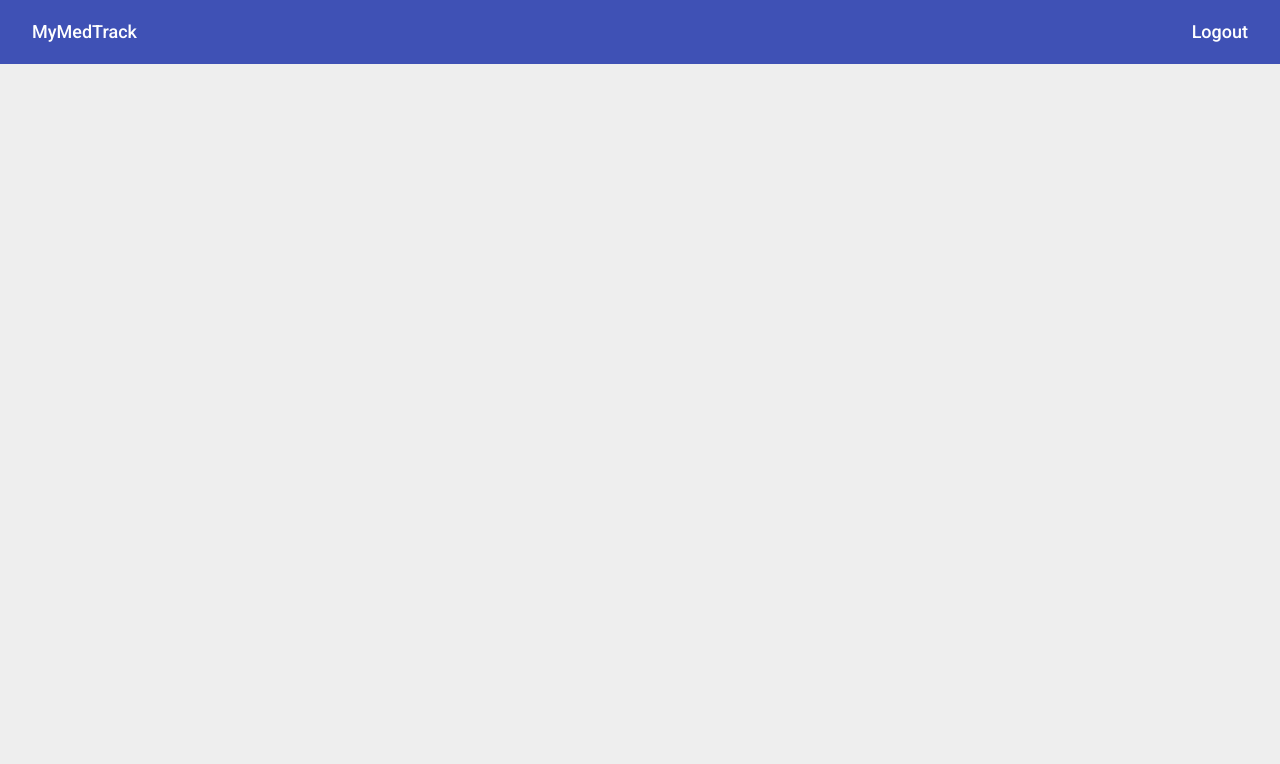
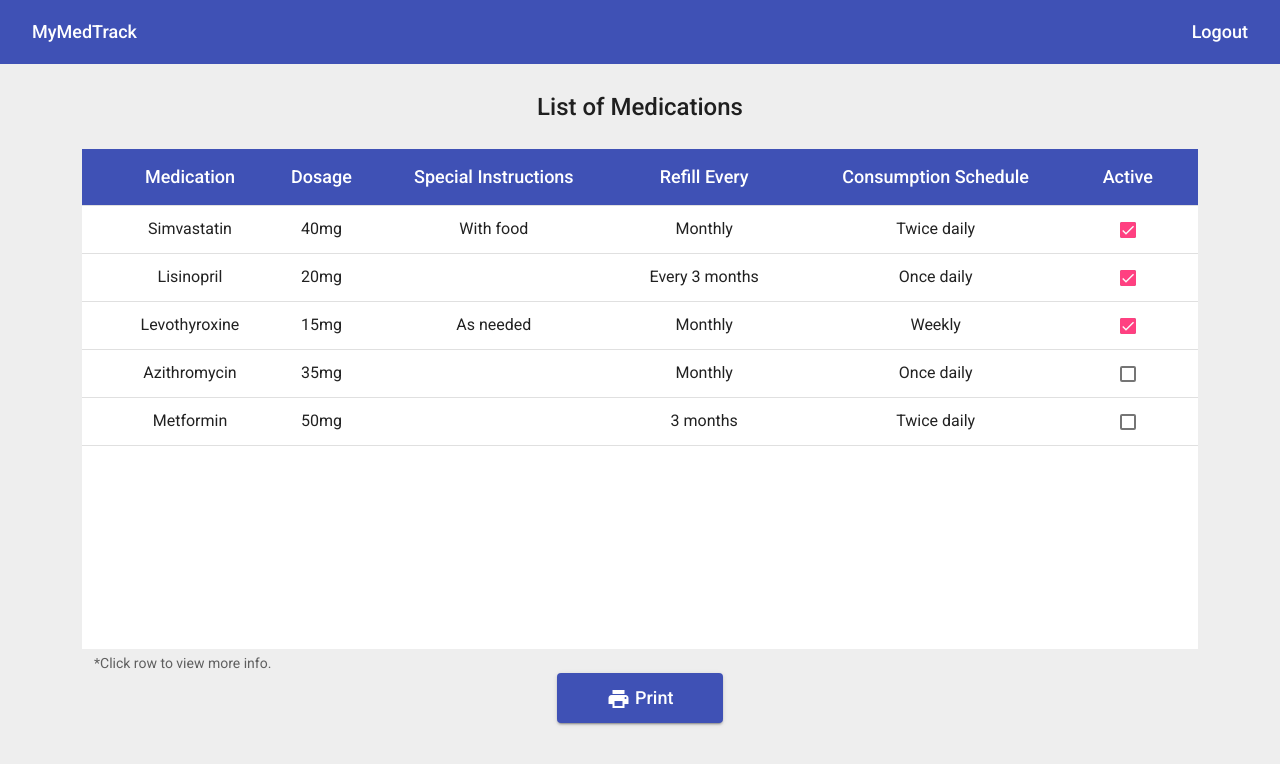
Before and after one commit to hayescody27/my-med-track, an Angular app: page /medication-list in a window 1280 px wide. Before the commit this address led to /. Shown: the top 764 px of the page. Built offline with nearby package versions, Linux system fonts and the light colour scheme.

Commit message:
Medication List done

```diff
--- a/src/app/app-routing.module.ts
+++ b/src/app/app-routing.module.ts
@@ -3,12 +3,14 @@ import { Routes, RouterModule } from '@angular/router';
 import { HomeComponent } from './home/home.component';
 import { MedicationAlertComponent } from './medication-alert/medication-alert.component';
 import { MedicationDetailsComponent } from './medication-details/medication-details.component';
+import { MedicationListComponent } from './medication-list/medication-list.component';
 
 const routes: Routes = [
   { path: '', pathMatch: 'full', redirectTo: 'home' },
   { path: 'home', component: HomeComponent },
   { path: 'medication-details', component: MedicationDetailsComponent },
-  { path: 'medication-alert', component: MedicationAlertComponent }
+  { path: 'medication-alert', component: MedicationAlertComponent },
+  { path: 'medication-list', component: MedicationListComponent }
 ];
 
 @NgModule({
--- a/src/app/app.module.ts
+++ b/src/app/app.module.ts
@@ -23,6 +23,7 @@ import { FormsModule, ReactiveFormsModule } from '@angular/forms';
 import { MedicationAlertComponent } from './medication-alert/medication-alert.component';
 import { RouteReuseStrategy } from '@angular/router';
 import { CustomRouteReuseStrategy } from './custom-route-reuse-strategy';
+import { MedicationListComponent } from './medication-list/medication-list.component';
 
 @NgModule({
   declarations: [
@@ -31,7 +32,8 @@ import { CustomRouteReuseStrategy } from './custom-route-reuse-strategy';
     HomeComponent,
     HomeButtonComponent,
     MedicationDetailsComponent,
-    MedicationAlertComponent
+    MedicationAlertComponent,
+    MedicationListComponent
   ],
   imports: [
     BrowserModule,
--- a/src/app/custom-route-reuse-strategy.ts
+++ b/src/app/custom-route-reuse-strategy.ts
@@ -4,13 +4,15 @@ export class CustomRouteReuseStrategy implements RouteReuseStrategy {
     private storedRoutes = new Map<string, DetachedRouteHandle>();
 
     shouldDetach(route: ActivatedRouteSnapshot): boolean {
-        return route.routeConfig.path === 'medication-details';
+        return ['medications-details', 'medication-list'].includes(route.routeConfig.path);
     }
     store(route: ActivatedRouteSnapshot, handle: DetachedRouteHandle): void {
         this.storedRoutes.set(route.routeConfig.path, handle);
     }
     shouldAttach(route: ActivatedRouteSnapshot): boolean {
-        return !!route.routeConfig && !!this.storedRoutes.get(route.routeConfig.path) && route.queryParams.from === 'alerts';
+        return !!route.routeConfig && !!this.storedRoutes.get(route.routeConfig.path)
+            && (route.routeConfig.path === 'medications-details' && route.queryParams.from === 'alerts'
+                || route.routeConfig.path === 'medication-list' && route.queryParams.from === 'details');
     }
     retrieve(route: ActivatedRouteSnapshot): DetachedRouteHandle {
         return this.storedRoutes.get(route.routeConfig.path);
--- a/src/app/home/home.component.html
+++ b/src/app/home/home.component.html
@@ -16,7 +16,7 @@
     </div>
     <div class="row text-center">
         <div class="col-sm-12">
-            <app-home-button [buttonText]="'Medication Report'" [buttonIcon]="'summarize'" [navLink]="'/home'"></app-home-button>
+            <app-home-button [buttonText]="'List of Medications'" [buttonIcon]="'summarize'" [navLink]="'/medication-list'"></app-home-button>
         </div>
     </div>
 </div>
--- a/src/app/medication-alert/medication-alert.component.html
+++ b/src/app/medication-alert/medication-alert.component.html
@@ -56,7 +56,7 @@
         </div>
         <div class="row justify-content-center pt-3">
             <div class="col-sm-4 text-center">
-                <mat-checkbox formControlName="enabled" color="primary"> Enabled</mat-checkbox>
+                <mat-checkbox formControlName="enabled" color="accent"> Enabled</mat-checkbox>
             </div>
         </div>
         <div class="row justify-content-center pt-5">
--- a/src/app/medication-details/medication-details.component.ts
+++ b/src/app/medication-details/medication-details.component.ts
@@ -1,5 +1,6 @@
 import { Component, OnInit } from '@angular/core';
 import { FormBuilder, FormGroup, Validators } from '@angular/forms';
+import { ActivatedRoute, Router } from '@angular/router';
 
 @Component({
   selector: 'app-medication-details',
@@ -18,8 +19,11 @@ export class MedicationDetailsComponent implements OnInit {
   ];
   refillFrequencies = ['Days', 'Weeks', 'Months', 'Years']
   medicationDetailsForm: FormGroup;
+  showBackButton: boolean = false;
 
-  constructor(private fb: FormBuilder) { }
+  constructor(private fb: FormBuilder, private router: Router, private route: ActivatedRoute) {
+    this.route.queryParams.subscribe(params => this.showBackButton = params.from === 'list');
+  }
 
   ngOnInit(): void {
     this.medicationDetailsForm = this.fb.group({
@@ -31,4 +35,8 @@ export class MedicationDetailsComponent implements OnInit {
     });
   }
 
+  backToList() {
+    this.router.navigate(['/medication-list'], { queryParams: { from: 'details' } });
+  }
+
 }
--- /dev/null
+++ b/src/app/medication-list/medication-list.component.html
@@ -0,0 +1,53 @@
+<div class="container p-4">
+    <div class="row">
+        <div class="col-sm-12 page-title">
+            List of Medications
+        </div>
+    </div>
+    <div class="row pt-4 justify-content-center">
+        <div class="col-sm-12 table-container">
+            <table mat-table [dataSource]="dataSource" class="w-100">
+                <tr class="mat-row" *matNoDataRow>
+                    <td class="mat-cell text-center no-data-row" colspan="4">No medications</td>
+                </tr>
+                <ng-container matColumnDef="name">
+                    <th mat-header-cell *matHeaderCellDef class="text-center"> Medication </th>
+                    <td mat-cell *matCellDef="let data" class="text-center"> {{data.name}}</td>
+                </ng-container>
+                <ng-container matColumnDef="dosage">
+                    <th mat-header-cell *matHeaderCellDef class="text-center"> Dosage </th>
+                    <td mat-cell *matCellDef="let data" class="text-center"> {{data.dosage}} </td>
+                </ng-container>
+                <ng-container matColumnDef="instructions">
+                    <th mat-header-cell *matHeaderCellDef class="text-center"> Special Instructions </th>
+                    <td mat-cell *matCellDef="let data" class="text-center"> {{data.specialInstructions}} </td>
+                </ng-container>
+                <ng-container matColumnDef="refillFreq">
+                    <th mat-header-cell *matHeaderCellDef class="text-center"> Refill Every </th>
+                    <td mat-cell *matCellDef="let data" class="text-center"> {{data.refillReq}} </td>
+                </ng-container>
+                <ng-container matColumnDef="schedule">
+                    <th mat-header-cell *matHeaderCellDef class="text-center"> Consumption Schedule </th>
+                    <td mat-cell *matCellDef="let data" class="text-center"> {{data.schedule}} </td>
+                </ng-container>
+                <ng-container matColumnDef="active">
+                    <th mat-header-cell *matHeaderCellDef class="text-center"> Active </th>
+                    <td mat-cell *matCellDef="let data" class="text-center">
+                        <mat-checkbox [(ngModel)]="data.active" color="accent" (click)="$event.stopPropagation()"></mat-checkbox>
+                    </td>
+                </ng-container>
+                <tr mat-header-row *matHeaderRowDef="displayedColumns; sticky: true"></tr>
+                <tr mat-row *matRowDef="let row; columns: displayedColumns;" matRipple (click)="routeToDetails($event)"></tr>
+            </table>
+        </div>
+        <mat-hint class="pt-1">*Click row to view more info.</mat-hint>
+    </div>
+    <div class="row justify-content-center">
+        <div class="col-sm-4 text-center">
+            <button mat-raised-button color="primary" class="form-btn">
+                <mat-icon>print</mat-icon>
+                <span> Print</span>
+            </button>
+        </div>
+    </div>
+</div>
--- /dev/null
+++ b/src/app/medication-list/medication-list.component.scss
@@ -0,0 +1,35 @@
+@import "~@angular/material/theming";
+@import './../../variables.scss';
+
+.table-container {
+    height: 500px;
+    overflow: auto;
+    padding: 0;
+    background-color: #fff;
+}
+
+.no-data-row {
+    height: 200px;
+}
+
+.mat-header-row {
+    background-color: mat-color($primaryPalette);
+}
+
+.mat-header-cell {
+    font-size: 18px;
+    color: white;
+}
+
+.mat-cell {
+    font-size: 16px;
+}
+
+.mat-row .mat-cell {
+    cursor: pointer;
+}
+
+.mat-row:hover .mat-cell {
+    background-color: mat-color($primaryPalette);
+    color: white;
+}
--- /dev/null
+++ b/src/app/medication-list/medication-list.component.ts
@@ -0,0 +1,28 @@
+import { Component } from '@angular/core';
+import { Router } from '@angular/router';
+
+@Component({
+  selector: 'app-medication-list',
+  templateUrl: './medication-list.component.html',
+  styleUrls: ['./medication-list.component.scss']
+})
+export class MedicationListComponent {
+
+  constructor(private router: Router) {
+
+  }
+
+  displayedColumns: string[] = ['name', 'dosage', 'instructions', 'refillFreq', 'schedule', 'active'];
+  dataSource = [
+    { name: 'Simvastatin', dosage: '40mg', specialInstructions: 'With food', refillReq: 'Monthly', schedule: 'Twice daily', active: true },
+    { name: 'Lisinopril', dosage: '20mg', specialInstructions: '', refillReq: 'Every 3 months', schedule: 'Once daily', active: true },
+    { name: 'Levothyroxine', dosage: '15mg', specialInstructions: 'As needed', refillReq: 'Monthly', schedule: 'Weekly', active: true },
+    { name: 'Azithromycin', dosage: '35mg', specialInstructions: '', refillReq: 'Monthly', schedule: 'Once daily', active: false },
+    { name: 'Metformin', dosage: '50mg', specialInstructions: '', refillReq: '3 months', schedule: 'Twice daily', active: false },
+  ];
+
+  routeToDetails(event: MouseEvent): void {
+    this.router.navigate(['/medication-details'], { queryParams: { from: 'list' } });
+  }
+
+}
--- a/src/variables.scss
+++ b/src/variables.scss
@@ -2,6 +2,6 @@
 @import "~@angular/material/theming";
 
 $primaryPalette: mat-palette($mat-indigo);
-$accentPalette:  mat-palette($mat-pink, A200, A100, A400);
+$accentPalette:  mat-palette($mat-blue, 500);
 
 $warnPalette:    mat-palette($mat-red);
```
Also changed, not shown: src/app/medication-details/medication-details.component.html (+12 -4 lines), 1 other file (tests, documents, lock files or other folders).
